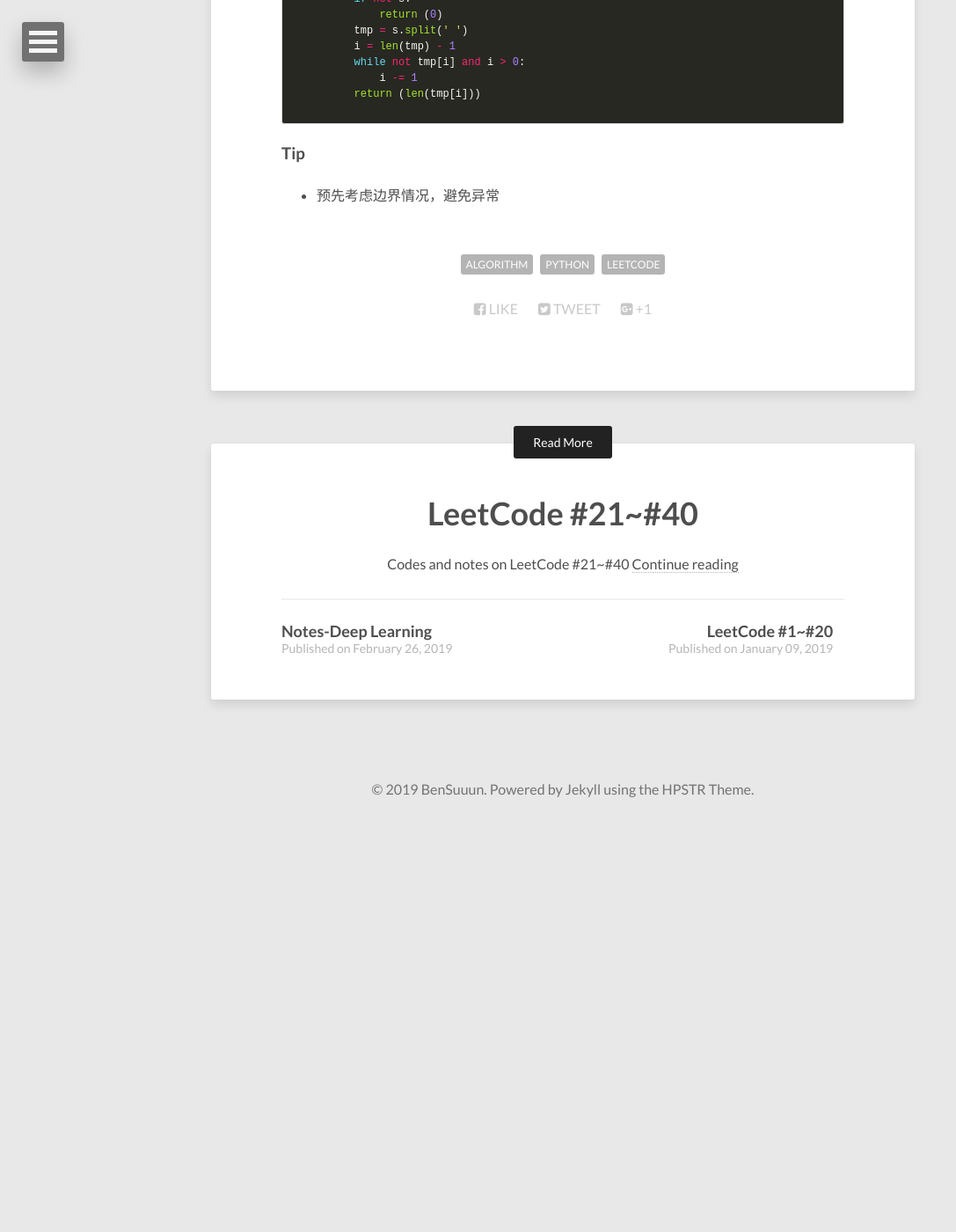
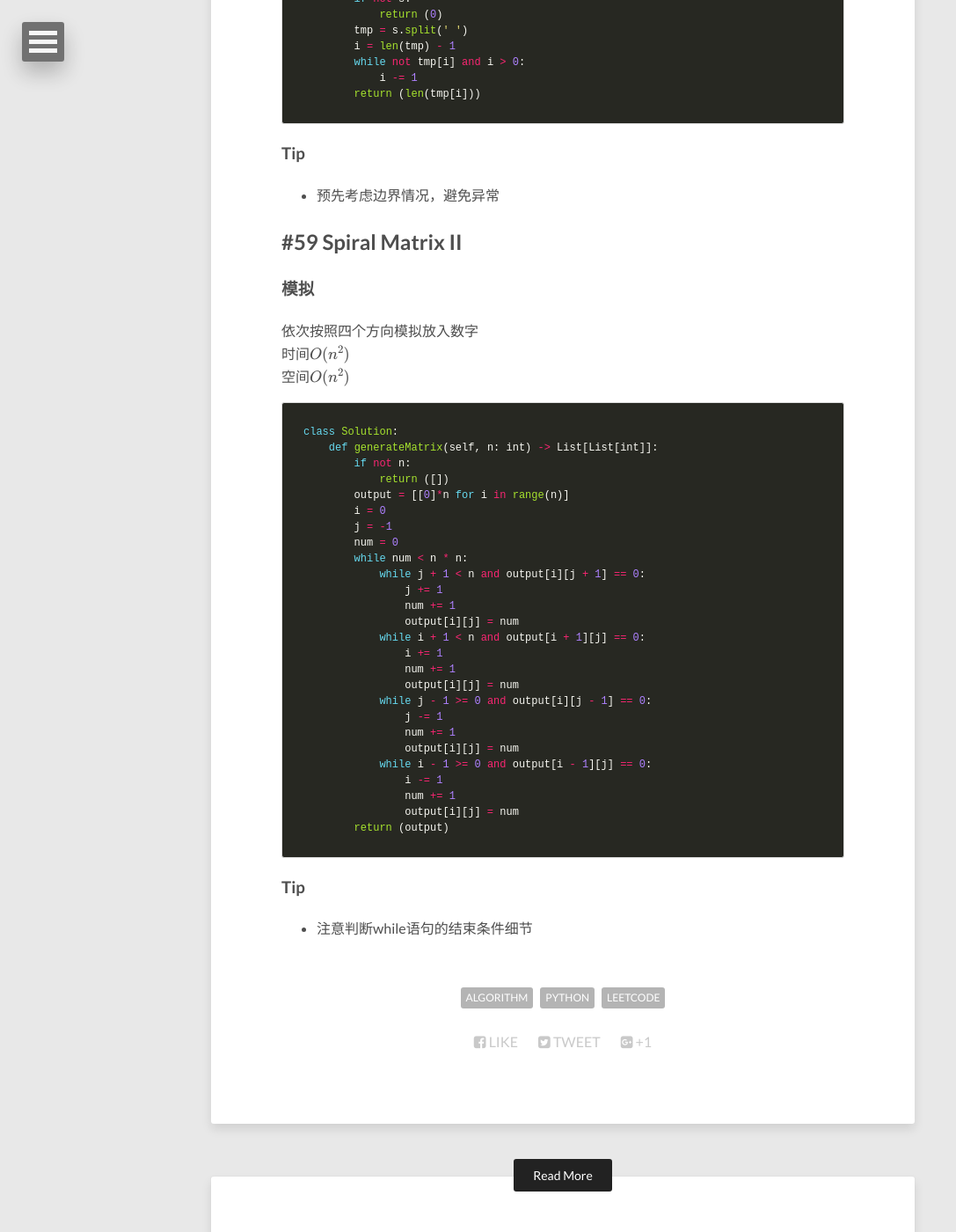
Before and after one commit to Wangbin-Sun/wangbin-sun.github.io, a Jekyll site: the page built from _posts/2019-03-29-leetcode-41-to-60.md, in a window 1280 px wide and 1400 px high, scrolled down 16061 px. Shown: the whole window at 88% size, without its empty margins (0-1087 px from the left). Built offline with Jekyll 4.4.1, drawn with Linux system fonts in a browser that asks for light colours; nearby versions of some CDN libraries; formulas are drawn with MathJax 3; before the commit the page ends 16999 px from its top, so only the background shows below that.

Commit message:
Update Leetcode to #59

````diff
--- a/_posts/2019-03-29-leetcode-41-to-60.md
+++ b/_posts/2019-03-29-leetcode-41-to-60.md
@@ -694,3 +694,42 @@ class Solution:
 
 ### Tip
 * 预先考虑边界情况，避免异常
+
+## #59 Spiral Matrix II
+
+### 模拟
+依次按照四个方向模拟放入数字
+时间$O(n^2)$
+空间$O(n^2)$
+
+```python
+class Solution:
+    def generateMatrix(self, n: int) -> List[List[int]]:
+        if not n:
+            return ([])
+        output = [[0]*n for i in range(n)]
+        i = 0
+        j = -1
+        num = 0
+        while num < n * n:
+            while j + 1 < n and output[i][j + 1] == 0:
+                j += 1
+                num += 1
+                output[i][j] = num
+            while i + 1 < n and output[i + 1][j] == 0:
+                i += 1
+                num += 1
+                output[i][j] = num
+            while j - 1 >= 0 and output[i][j - 1] == 0:
+                j -= 1
+                num += 1
+                output[i][j] = num
+            while i - 1 >= 0 and output[i - 1][j] == 0:
+                i -= 1
+                num += 1
+                output[i][j] = num
+        return (output)
+```
+
+### Tip
+* 注意判断while语句的结束条件细节
````
Also changed, not shown: 1 other file.
